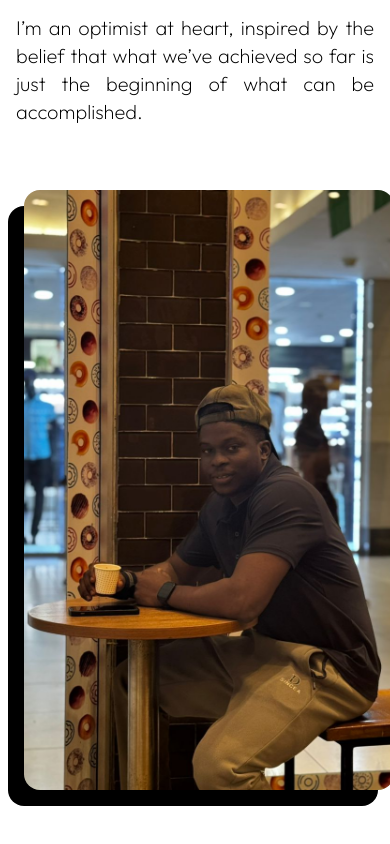
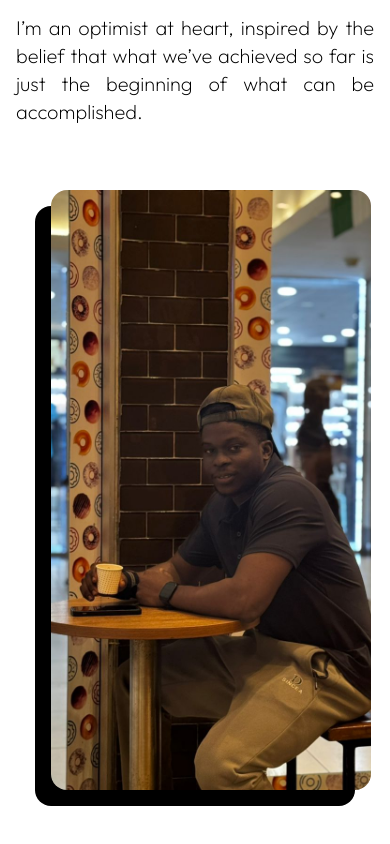
Before and after one commit to oluSammy/my-portfolio-v2, a Next.js app: page / in a window 390 px wide. Shown: the part 1374-2218 px from the top of the page. Built offline with nearby package versions, Linux system fonts and the light colour scheme.

Commit message:
responsive about section

```diff
--- a/src/components/Sections/About/ABout.tsx
+++ b/src/components/Sections/About/ABout.tsx
@@ -29,8 +29,8 @@ const About = () => {
             </p>
           </div>
         </div>
-        <div className="md:col-span-6 col-span-12 md:mt-0 mt-20  ">
-          <figure className="h-[600px] md:w-[500px] w-[370px]">
+        <div className="md:col-span-6 col-span-12 md:mt-0 mt-20 flex justify-center items-center">
+          <figure className="h-[600px] md:w-[500px] sm:w-[350px] w-[320px]">
             <div className="h-full w-full bg-black rounded-2xl">
               <Image
                 src="/olumorin-samuel.JPG"
```
